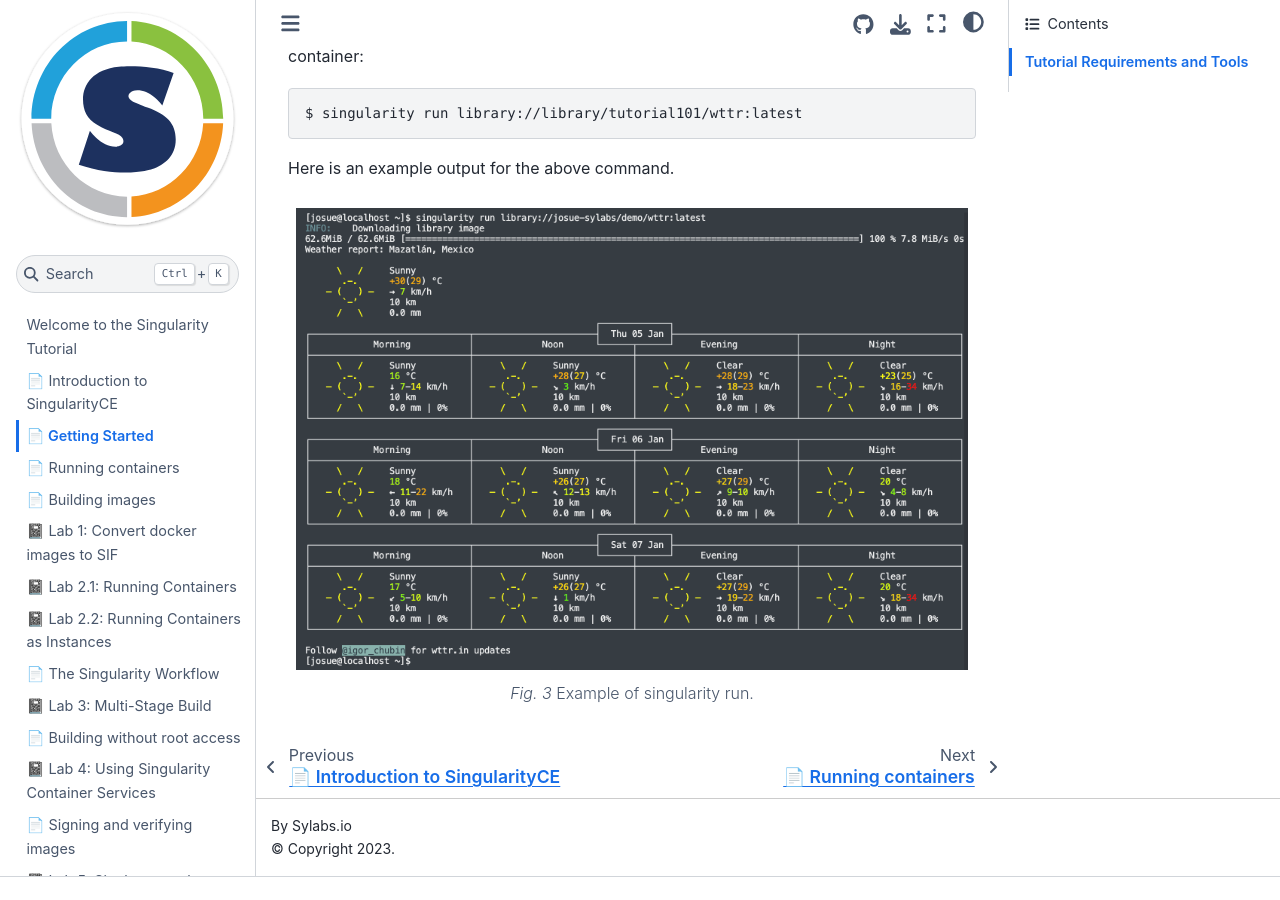
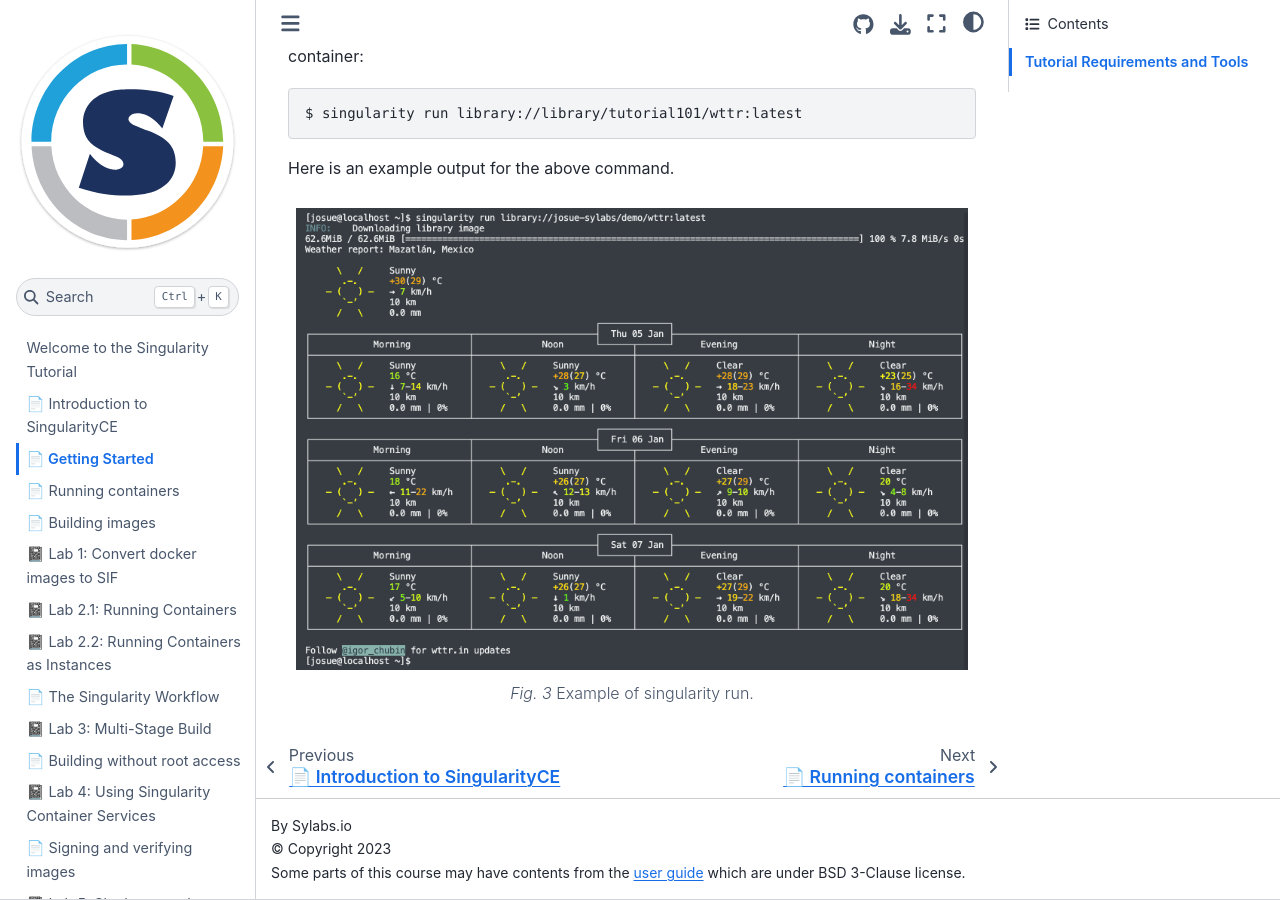
Before and after one commit to tobyesmith/singularity101, a Jupyter Book: the page built from gettingstarted.md, in a window 1280 px wide and 900 px high, scrolled down 902 px. Built offline with Jupyter Book 1.0.4 settings and Sphinx 7.4.7 and the Sphinx Book theme 1.1.4, drawn with Linux system fonts in a browser that asks for light colours; before the commit the page ends 1779 px from its top, so only the background shows below that.

Commit message:
Updates to license and copyright nformation

```diff
--- a/_config.yml
+++ b/_config.yml
@@ -21,3 +21,9 @@ repository:
 html:
   use_issues_button: true
   use_repository_button: true
+  extra_footer: |
+    <p>&copy; Copyright 2023</p>
+    <p>Some parts of this course may have contents from the <a href="https://docs.sylabs.io/guides/latest/user-guide/">user guide</a> which are under BSD 3-Clause license.</p>
+sphinx:
+  config:
+    html_show_copyright: false
```
